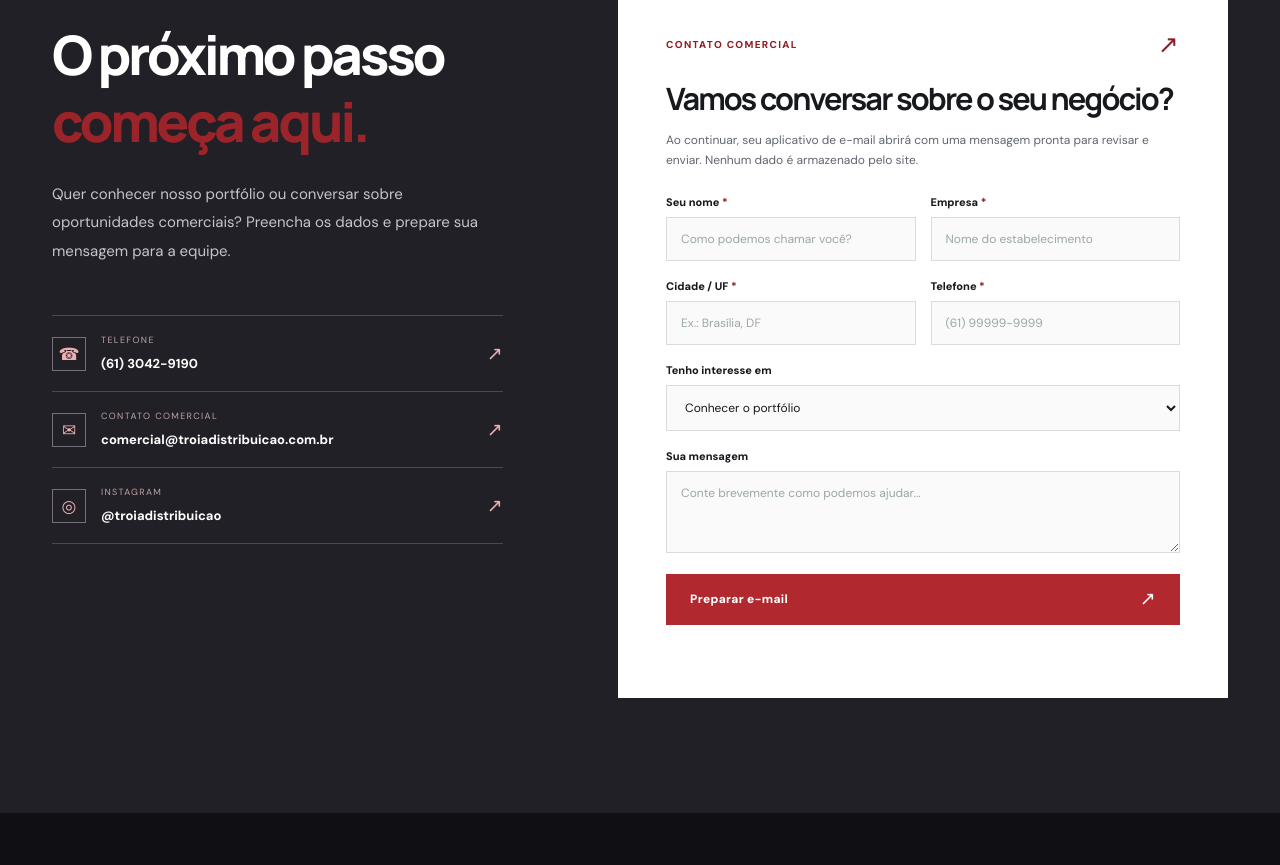
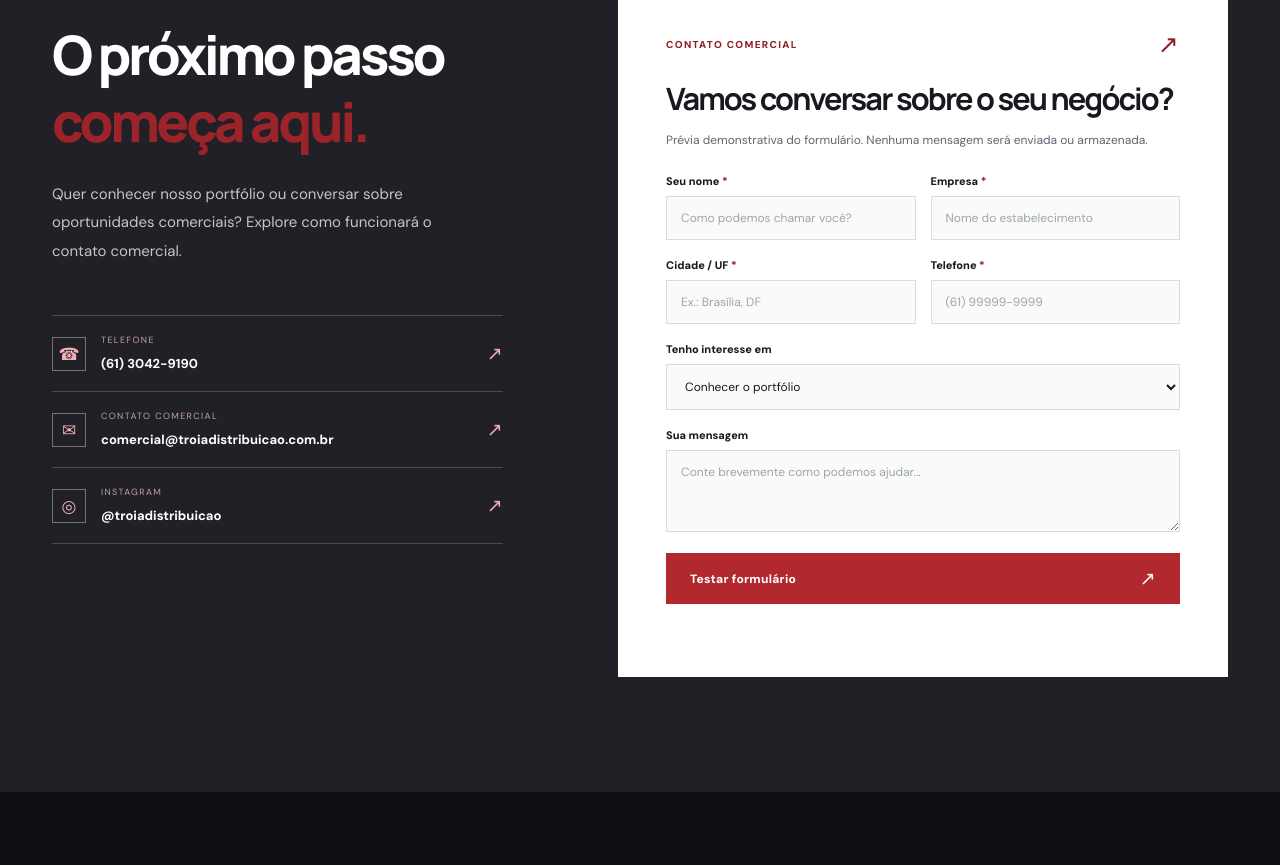
Before and after one commit to angelpixel41/Troia, a plain HTML site: page index.html in a window 1280 px wide. Shown: the part 6025-6890 px from the top of the page. Drawn offline with Linux system fonts and the light colour scheme.

Commit message:
fix(contact): make site form explicit demo with no mail action

```diff
--- a/index.html
+++ b/index.html
@@ -283,7 +283,7 @@
         <div class="contact-intro">
           <span class="eyebrow eyebrow-light"><span class="eyebrow-line"></span> FALE COM A TRÓIA</span>
           <h2 class="section-title section-title-light" id="contact-title">O próximo passo<br><em>começa aqui.</em></h2>
-          <p>Quer conhecer nosso portfólio ou conversar sobre oportunidades comerciais? Preencha os dados e prepare sua mensagem para a equipe.</p>
+          <p>Quer conhecer nosso portfólio ou conversar sobre oportunidades comerciais? Explore como funcionará o contato comercial.</p>
           <div class="contact-details">
             <a href="tel:+556130429190"><span class="contact-icon" aria-hidden="true">☎</span><span><small>TELEFONE</small><strong>(61) 3042-9190</strong></span><span aria-hidden="true">↗</span></a>
             <a href="mailto:comercial@troiadistribuicao.com.br"><span class="contact-icon" aria-hidden="true">✉</span><span><small>CONTATO COMERCIAL</small><strong>comercial@troiadistribuicao.com.br</strong></span><span aria-hidden="true">↗</span></a>
@@ -293,8 +293,8 @@
         <div class="form-panel">
           <div class="form-heading"><span>CONTATO COMERCIAL</span><span>↗</span></div>
           <h3>Vamos conversar sobre o seu negócio?</h3>
-          <p>Ao continuar, seu aplicativo de e-mail abrirá com uma mensagem pronta para revisar e enviar. Nenhum dado é armazenado pelo site.</p>
-          <form id="contact-form" action="/contato" method="post" autocomplete="on">
+          <p>Prévia demonstrativa do formulário. Nenhuma mensagem será enviada ou armazenada.</p>
+          <form id="contact-form" method="post" autocomplete="on">
             <div class="form-row">
               <div class="field"><label for="contact-name">Seu nome <span aria-hidden="true">*</span></label><input id="contact-name" name="nome" autocomplete="name" placeholder="Como podemos chamar você?" required maxlength="100"></div>
               <div class="field"><label for="contact-company">Empresa <span aria-hidden="true">*</span></label><input id="contact-company" name="empresa" autocomplete="organization" placeholder="Nome do estabelecimento" required maxlength="120"></div>
@@ -305,10 +305,10 @@
             </div>
             <div class="field"><label for="contact-topic">Tenho interesse em</label><select id="contact-topic" name="assunto"><option value="Conhecer o portfólio">Conhecer o portfólio</option><option value="Me tornar cliente">Me tornar cliente</option><option value="Parcerias comerciais">Parcerias comerciais</option><option value="Outras informações">Outras informações</option></select></div>
             <div class="field"><label for="contact-message">Sua mensagem</label><textarea id="contact-message" name="mensagem" placeholder="Conte brevemente como podemos ajudar..." rows="3" maxlength="1000"></textarea></div>
-            <button class="button button-primary form-submit" type="submit">Preparar e-mail <span aria-hidden="true">↗</span></button>
+            <button class="button button-primary form-submit" type="submit">Testar formulário <span aria-hidden="true">↗</span></button>
             <span class="form-feedback" id="form-feedback" role="status" aria-live="polite"></span>
           </form>
-          <noscript><p>Para entrar em contato, escreva para <a href="mailto:comercial@troiadistribuicao.com.br">comercial@troiadistribuicao.com.br</a>.</p></noscript>
+          <noscript><p>Esta prévia interativa requer JavaScript. Não há envio de informações pelo formulário.</p></noscript>
         </div>
       </div>
     </section>
@@ -323,6 +323,6 @@
     </div>
     <div class="container footer-bottom"><span>© <span id="year">2026</span> Tróia Distribuição. Todos os direitos reservados.</span><span>Tróia Distribuição de Alimentos Ltda. · CNPJ 30.687.910/0001-55</span><a href="#topo">Voltar ao topo ↑</a></div>
   </footer>
-  <script defer src="/script.js?v=contato-seguro-20261021"></script>
+  <script defer src="/script.js?v=simulacao-contato-20261021"></script>
 </body>
 </html>
```
